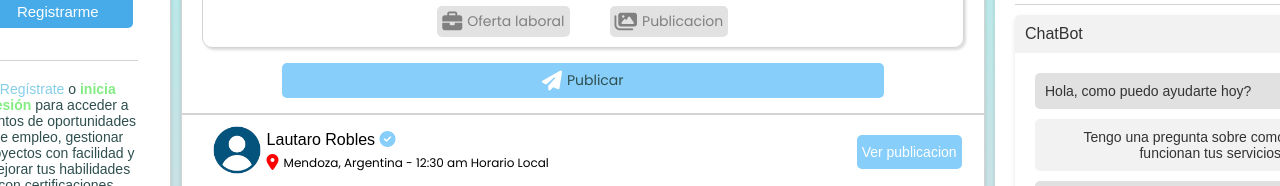
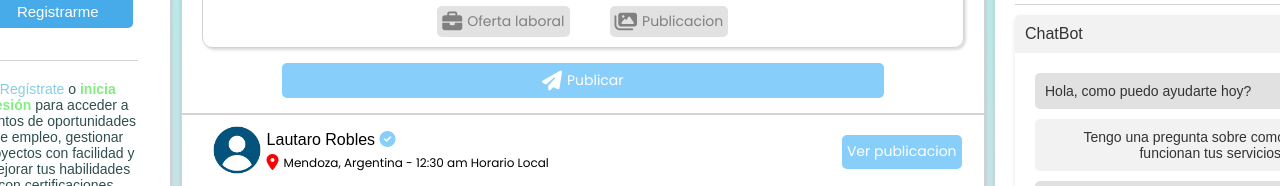
Before and after one commit to lautyrobles/WorkHouse-Repo, a plain HTML site: page index.html in a window 1280 px wide. Shown: the part 246-432 px from the top of the page. Drawn offline with Linux system fonts and the light colour scheme.

Commit message:
final-colour-commit

```diff
--- a/style.css
+++ b/style.css
@@ -355,7 +355,7 @@ body::-webkit-scrollbar-thumb {
 
 .send-icon p {
     font-family: poppins;
-    color: darkslategray;
+    color: white;
     font-size: 14px;
 }
 
@@ -528,6 +528,7 @@ body::-webkit-scrollbar-thumb {
     border-radius: 5px;
     color: white;
     font-size: 14px;
+    font-family: poppins;
 }
 
 .job {
```
